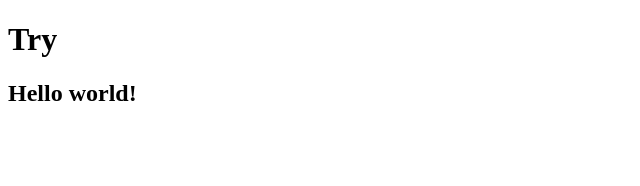
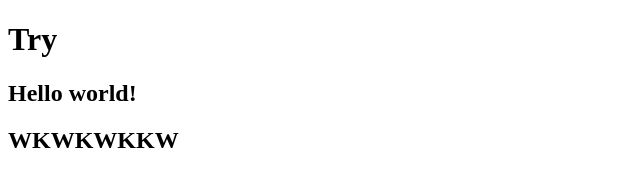
Before and after one commit to ilham-ha1/ilham-git-test-2, a plain HTML site: page index.html in a window 1280 px wide. Shown: the whole page, without its empty margins (0-640 px from the left). Drawn offline with Linux system fonts and the light colour scheme.

Commit message:
Adding wkwkwkkw

```diff
--- a/index.html
+++ b/index.html
@@ -9,5 +9,6 @@
   <body>
     <h1>Try</h1>
     <h2>Hello world!</h2>
+    <h2>WKWKWKKW</h2>
   </body>
 </html>
```
